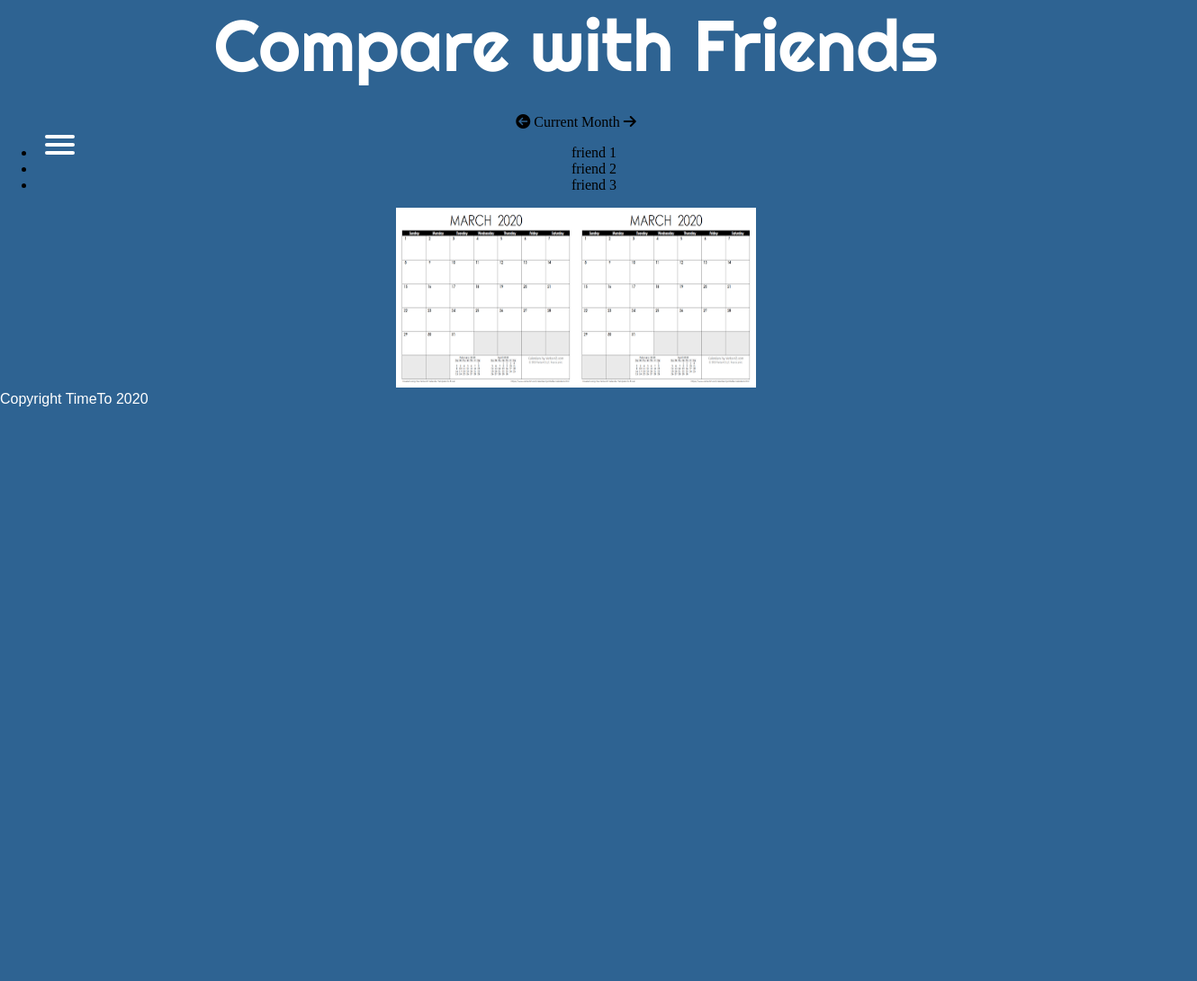
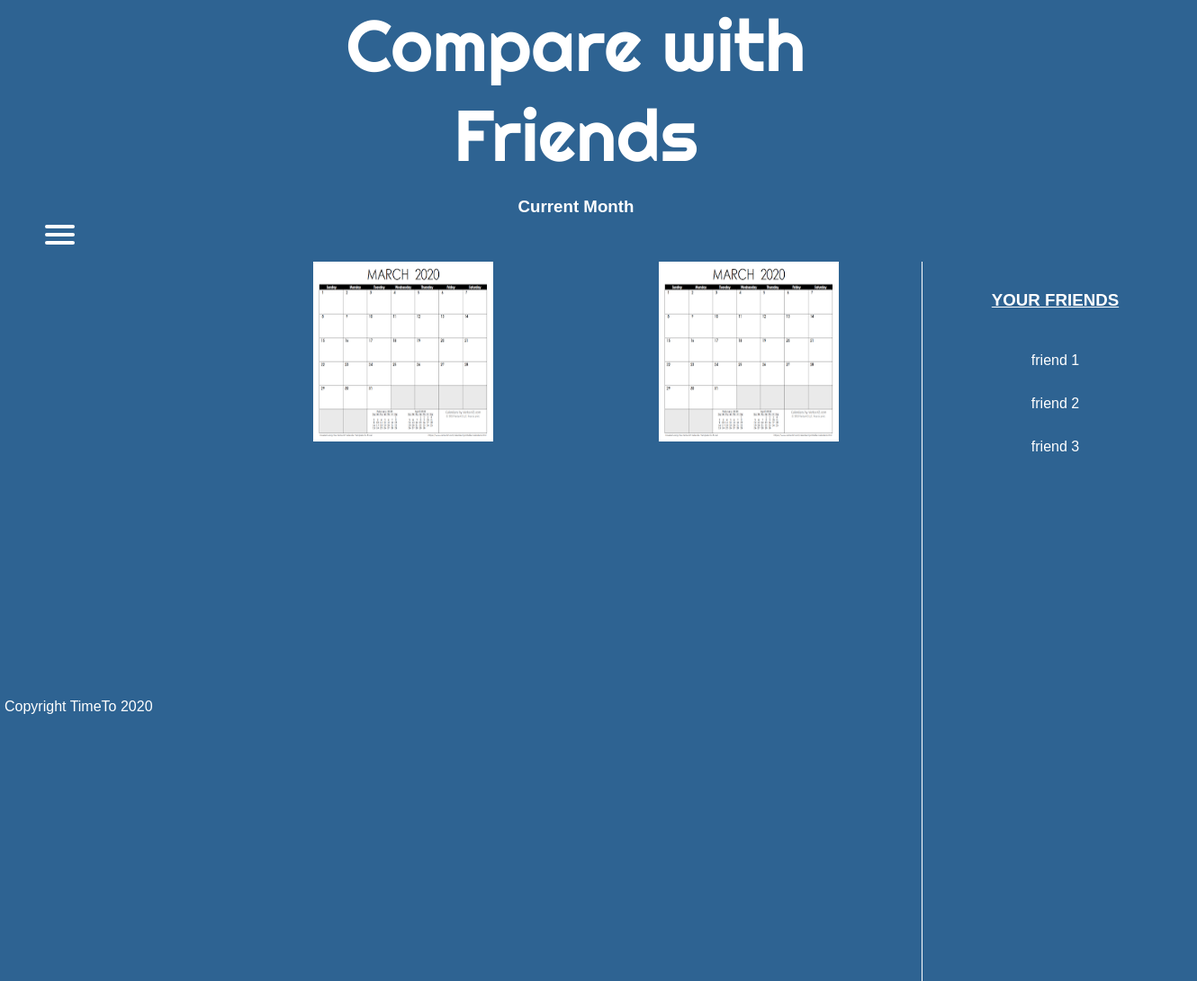
Before and after one commit to fpemba/TimeTo, a plain HTML site: page frontend-SPA/src/prototypes/compare-page.html in a window 1280 px wide. Shown: the whole page at 90% size, 1330 px wide, since content can reach past the window. Before the commit the page ends 800 px from the top, so only its background shows below. Drawn offline with Linux system fonts and the light colour scheme.

Commit message:
added css to compare with friends prototype

```diff
--- a/frontend-SPA/src/prototypes/compare-page.html
+++ b/frontend-SPA/src/prototypes/compare-page.html
@@ -1,19 +1,23 @@
 <!DOCTYPE html>
 <html lang="en">
+
 <head>
   <meta charset="UTF-8">
   <meta name="viewport" content="width=device-width, initial-scale=1.0">
-    <script src="https://kit.fontawesome.com/01727be7cf.js" crossorigin="anonymous"></script>
   <title>Compare</title>
   <link href="https://fonts.googleapis.com/css2?family=Righteous&display=swap" rel="stylesheet">
   <link rel="stylesheet" href="css/Hamburger.css">
   <link rel="stylesheet" href="css/layout.css">
   <link rel="stylesheet" href="css/styles.css">
 </head>
-<body>
-    <header>Compare with Friends</header>
-    <nav role="navigation">
-        <div id="menuToggle">
+
+<body class="compare_container">
+  <header class="compare_header">
+    Compare with Friends
+  </header><br>
+  <h3 class="month">Current Month</h3>
+  <nav role="navigation" class="compare_nav">
+    <div id="menuToggle" class="compare_hamburger">
 
       <input type="checkbox" />
 
@@ -22,29 +26,33 @@
       <span></span>
 
       <ul id="menu">
-            <a href="#"><li>Invite</li></a>
-            <a href="#"><li>Compare</li></a>
-            <a href="#"><li>Manage Groups</li></a>
-            <a href="#"><li>Import Calendar</li></a>
-            <a href="#"><li>View Friends</li></a>
+        <a href="#">
+          <li>Invite</li>
+        </a>
+        <a href="#">
+          <li>Compare</li>
+        </a>
+        <a href="#">
+          <li>Manage Groups</li>
+        </a>
+        <a href="#">
+          <li>Import Calendar</li>
+        </a>
+        <a href="#">
+          <li>View Friends</li>
+        </a>
       </ul>
     </div>
   </nav>
-
-     <i class="fas fa-arrow-circle-left"></i>
-     <span>Current Month</span>
-     <i class="fas fa-arrow-right" id="arrow"></i>
-     <div class="calendar">
-
-        <section class="friends-list">
-        <ul class="friends-list-list">
+  <img src="./css/images/index.png" class="my_calendar" width="200" height="200">
+  <img src="./css/images/index.png" class="friend_calendar" width="200" height="200">
+  <ul class="friends-list">
+    <h3>Your Friends</h3>
     <li>friend 1</li>
     <li>friend 2</li>
     <li>friend 3</li>
   </ul>
-        </section>
-           <img src="./css/images/index.png" width="200" height="200"><img src="./css/images/index.png" width="200" height="200"></div>
-
   <footer>Copyright TimeTo 2020</footer>
 </body>
+
 </html>
--- a/frontend-SPA/src/prototypes/css/Hamburger.css
+++ b/frontend-SPA/src/prototypes/css/Hamburger.css
@@ -124,8 +124,8 @@
    margin: -50px 0 0 -50px;
    padding: 50px;
    padding-top: 50px;
-
    background: #ededed;
+   border-radius: 0% 10% 10% 0%;
    list-style-type: none;
    -webkit-font-smoothing: antialiased;
    /* to stop flickering of text in safari */
--- a/frontend-SPA/src/prototypes/css/styles.css
+++ b/frontend-SPA/src/prototypes/css/styles.css
@@ -37,16 +37,16 @@ header {
     font-size: 18px;
 }
 
-#SignIn{
+#SignIn {
     font-size: 30px;
 }
 
-#forgotUserOrPw{
+#forgotUserOrPw {
     font-size: 14px;
     color: white;
 }
 
-#forgotUserOrPw:hover{
+#forgotUserOrPw:hover {
     color: blue;
 }
 
@@ -62,28 +62,90 @@ button {
     font-size: 16px;
 }
 
-button:hover{
+button:hover {
     background-color: rgb(24, 80, 24);
 }
 
-footer{
+footer {
     color: white;
-    font-family:Arial, Helvetica, sans-serif;
+    font-family: Arial, Helvetica, sans-serif;
     text-align: left;
 }
 
-nav{
-    font-family:Arial, Helvetica, sans-serif;
+nav {
+    font-family: Arial, Helvetica, sans-serif;
 }
 
 .currentMonth {
     font-size: 2rem;
     color: white;
-    font-family:Arial, Helvetica, sans-serif;
+    font-family: Arial, Helvetica, sans-serif;
 
 }
 
-.monthHeader{
+.monthHeader {
     display: inline-flex;
     align-items: center;
 }
+
+.compare_header {
+    text-align: center;
+    grid-column-start: 2;
+    grid-column-end: 4;
+
+
+}
+
+.month {
+    text-align: center;
+    grid-column-start: 2;
+    grid-column-end: 4;
+    color: white;
+    font-family: Arial, Helvetica, sans-serif;
+}
+
+.compare_container {
+    display: grid;
+    grid-template-columns: 20% 30% 30% 20%;
+}
+
+.friends-list {
+    font-family: Arial, Helvetica, sans-serif;
+    border-left: 1px solid white;
+    color: white;
+    line-height: 3em;
+    grid-column-start: 4;
+    grid-column-end: 5;
+    margin-top: 2em;
+    height: 100vh;
+}
+
+.friends-list h3 {
+    text-transform: uppercase;
+    text-decoration: underline;
+}
+
+.friends-list li {
+    list-style: none;
+}
+
+.my_calendar {
+    padding-top: 2em;
+    grid-column-start: 2;
+    grid-column-end: 3;
+    justify-self: center;
+}
+
+.friend_calendar {
+    padding-top: 2em;
+    grid-column-start: 3;
+    grid-column-end: 4;
+    justify-self: center;
+
+}
+
+footer {
+    position: absolute;
+    left: 5px;
+    bottom: 5px;
+}
```
Lines whose indentation alone changed are shown as unchanged.
